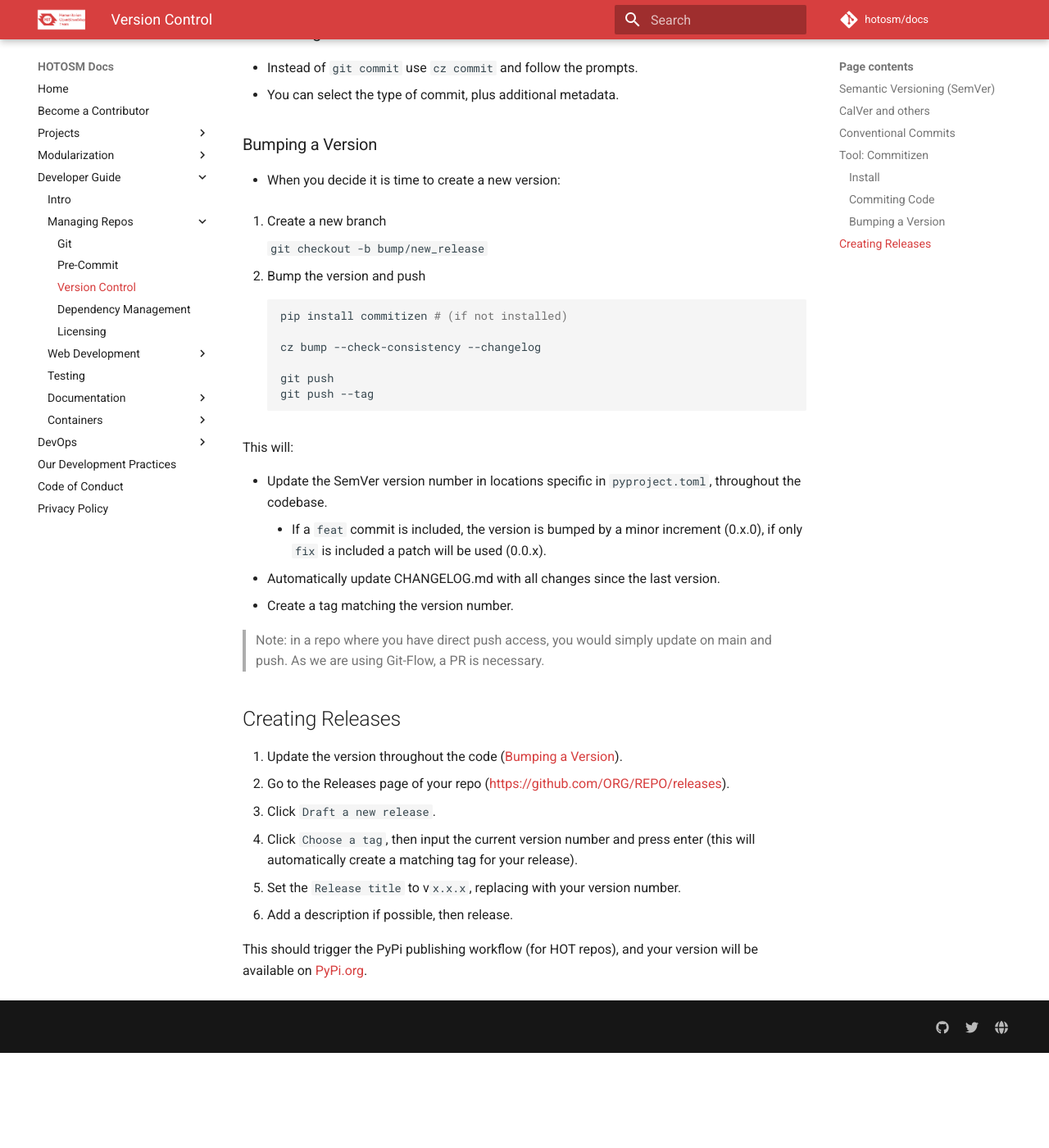
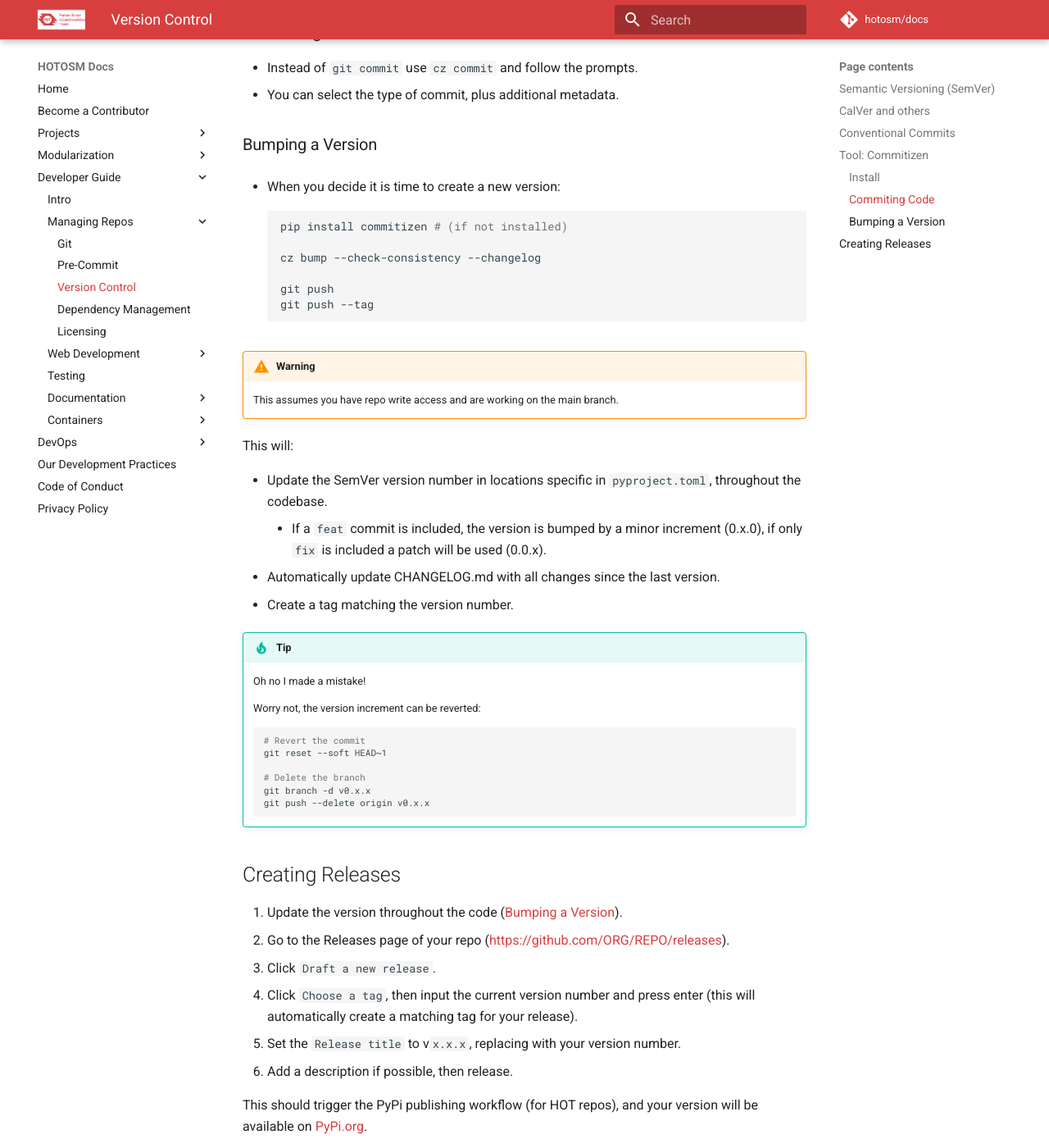
Before and after one commit to hotosm/docs, an MkDocs documentation site: the page built from docs/dev-guide/repo-management/version-control.md, in a window 1280 px wide and 1400 px high, scrolled down 1676 px. Shown: the whole window at 82% size. Built offline with MkDocs 1.6.1 and Material for MkDocs 9.7.7, drawn with Linux system fonts in a browser that asks for light colours; comment, search, counter and statistics services are not loaded; before the commit the page ends 2960 px from its top, so only the background shows below that.

Commit message:
docs: info about reverting version increments

````diff
--- a/docs/dev-guide/repo-management/version-control.md
+++ b/docs/dev-guide/repo-management/version-control.md
@@ -69,20 +69,22 @@
 
 - When you decide it is time to create a new version:
 
-1. Create a new branch
+  ```bash
+  pip install commitizen # (if not installed)
 
-   `git checkout -b bump/new_release`
+  cz bump --check-consistency --changelog
 
-2. Bump the version and push
+  git push
+  git push --tag
+  ```
 
-   ```bash
-   pip install commitizen # (if not installed)
+<!-- markdownlint-disable -->
 
-   cz bump --check-consistency --changelog
+!!! warning
 
-   git push
-   git push --tag
-   ```
+    This assumes you have repo write access and are working on the main branch.
+
+<!-- markdownlint-enable -->
 
 This will:
 
@@ -94,8 +96,24 @@
 - Automatically update CHANGELOG.md with all changes since the last version.
 - Create a tag matching the version number.
 
-> Note: in a repo where you have direct push access, you would simply
-> update on main and push. As we are using Git-Flow, a PR is necessary.
+<!-- markdownlint-disable -->
+
+!!! tip
+
+    Oh no I made a mistake!
+
+    Worry not, the version increment can be reverted:
+
+    ```bash
+    # Revert the commit
+    git reset --soft HEAD~1
+
+    # Delete the branch
+    git branch -d v0.x.x
+    git push --delete origin v0.x.x
+    ```
+
+<!-- markdownlint-enable -->
 
 ## Creating Releases
 
````
